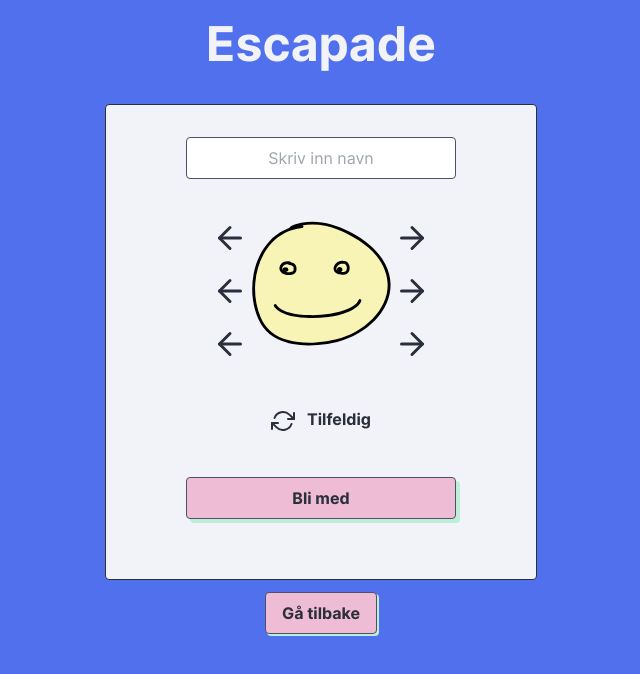
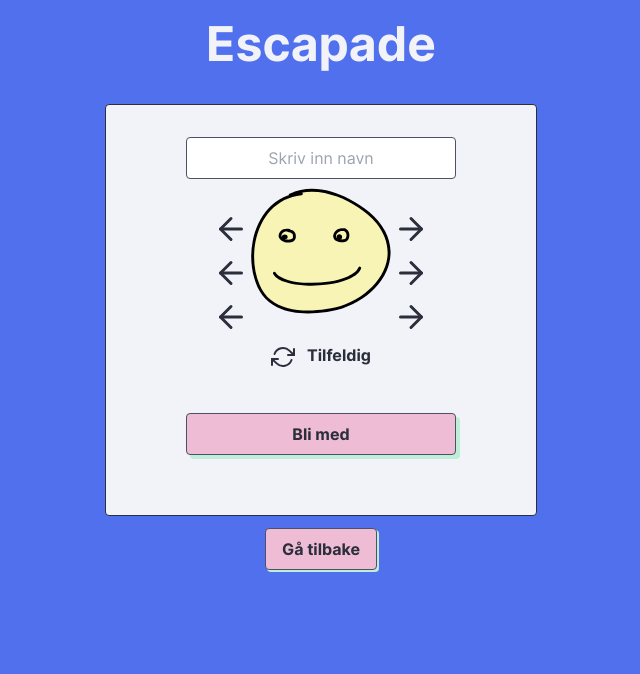
Before and after one commit to rotciw/escapade, a React (Vite) app: page /customize in a window 1280 px wide. Shown: the top 674 px of the page, without its empty margins (319-959 px from the left). Built offline with nearby package versions, Linux system fonts and the light colour scheme.

Commit message:
improve how character creation arrows are spaced

```diff
--- a/src/base.css
+++ b/src/base.css
@@ -16,7 +16,7 @@
     @apply p-2 font-bold text-black break-words transition-all shadow-lg border-base w-28 h-28 hover:shadow-none hover:translate-x-1 hover:translate-y-1 hover:bg-cameo-pink bg-alice-blue;
   }
   .icon-clickable {
-    @apply transition-all rounded-full cursor-pointer hover:bg-alice-blue-hover;
+    @apply my-1 transition-all rounded-full cursor-pointer hover:bg-alice-blue-hover;
   }
   .border-base {
     @apply border rounded border-independence;
--- a/src/components/characterCreation.tsx
+++ b/src/components/characterCreation.tsx
@@ -66,17 +66,25 @@ const CharacterCreation: React.FC<{
         value={playerName}
         onChange={onInputChange}
       />
-      <table className='my-8'>
-        <tbody>
-          <tr>
-            <td>
+      <div className='flex justify-center'>
+        <div className='flex flex-col justify-end'>
           <ArrowLeft
             className='float-right icon-clickable'
             size={36}
             onClick={() => setEyeNumber(findPreviousNumber(+eyeNumber, totalEyes).toString())}
           />
-            </td>
-            <td className='relative h-40 align-top w-36' rowSpan={3}>
+          <ArrowLeft
+            className='float-right icon-clickable'
+            size={36}
+            onClick={() => setMouthNumber(findPreviousNumber(+mouthNumber, totalMouths).toString())}
+          />
+          <ArrowLeft
+            className='float-right icon-clickable'
+            size={36}
+            onClick={() => setColorNumber(findPreviousNumber(+colorNumber, totalColors).toString())}
+          />
+        </div>
+        <div className='relative h-40 align-top w-36'>
           <img
             className='absolute select-none t-0'
             src={`./images/characters/color/${colorNumber}.svg`}
@@ -89,53 +97,25 @@ const CharacterCreation: React.FC<{
             className='absolute select-none t-0'
             src={`./images/characters/mouth/${mouthNumber}.svg`}
           />
-            </td>
-            <td>
+        </div>
+        <div className='flex flex-col justify-end'>
           <ArrowRight
             className='icon-clickable'
             size={36}
             onClick={() => setEyeNumber(findNextNumber(+eyeNumber, totalEyes).toString())}
           />
-            </td>
-          </tr>
-          <tr>
-            <td>
-              <ArrowLeft
-                className='float-right icon-clickable'
-                size={36}
-                onClick={() =>
-                  setMouthNumber(findPreviousNumber(+mouthNumber, totalMouths).toString())
-                }
-              />
-            </td>
-            <td>
           <ArrowRight
             className='icon-clickable'
             size={36}
             onClick={() => setMouthNumber(findNextNumber(+mouthNumber, totalMouths).toString())}
           />
-            </td>
-          </tr>
-          <tr>
-            <td>
-              <ArrowLeft
-                className='float-right icon-clickable'
-                size={36}
-                onClick={() =>
-                  setColorNumber(findPreviousNumber(+colorNumber, totalColors).toString())
-                }
-              />
-            </td>
-            <td>
           <ArrowRight
             className='icon-clickable'
             size={36}
             onClick={() => setColorNumber(findNextNumber(+colorNumber, totalColors).toString())}
           />
-            </td>
-          </tr>
-        </tbody>
-      </table>
+        </div>
+      </div>
       <div
         className='p-1 mx-auto mb-10 font-bold transition-all rounded cursor-pointer select-none hover:bg-alice-blue-hover'
         onClick={() => randomizeCharacter()}
```
Lines whose indentation alone changed are shown as unchanged.
